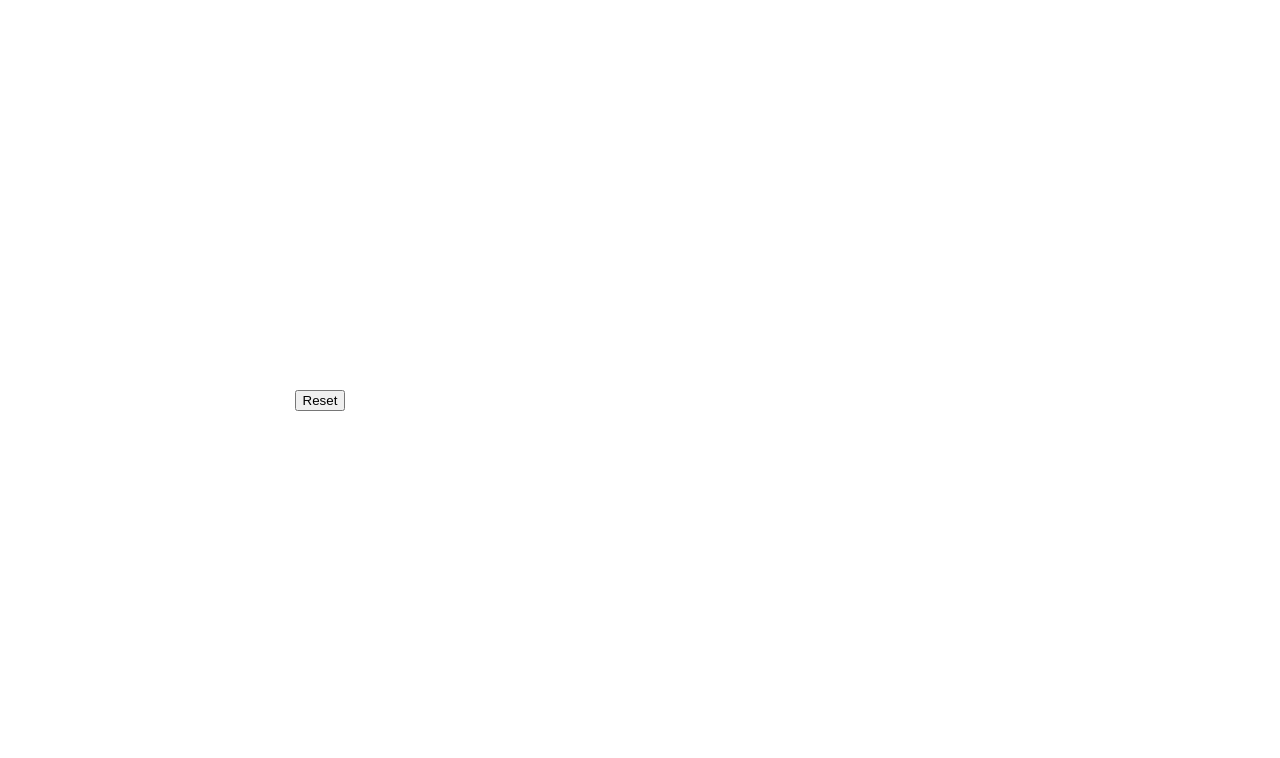
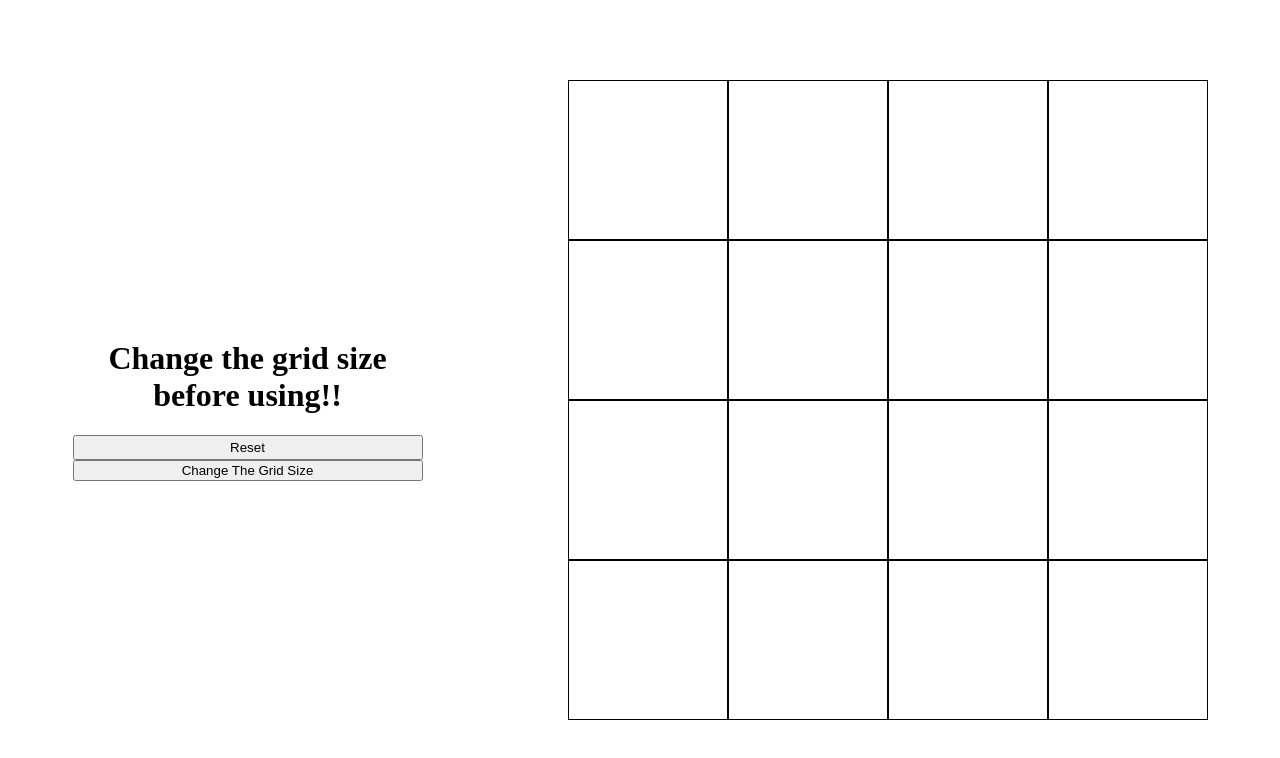
Before and after one commit to klhawker/Etch-a-Sketch, a plain HTML site: page index.html in a window 1280 px wide. Drawn offline with Linux system fonts and the light colour scheme.

Commit message:
basically finished

```diff
--- a/index.html
+++ b/index.html
@@ -9,7 +9,11 @@
     <title>Document</title>
 </head>
 <body>
-    <button onclick="reset()">Reset</button>
+    <div class="left-pane">
+        <h1>Change the grid size before using!!</h1>
+        <button class="reset" onclick="reset()">Reset</button>
+        <button onclick="changeGridSize()" class="change-size">Change The Grid Size</button>
+    </div>
     <div class="container"></div>
 </body>
 </html>
--- a/script.js
+++ b/script.js
@@ -5,18 +5,51 @@ for (let i = 0; i < 16; i++) {
 }
 
 const container = document.querySelector(".container");
-const grid = document.querySelectorAll(".grid");
 
-grid.forEach((item) => {
-    item.addEventListener('mouseover', changeColour)
-});
+function attachEventListeners() {
+    const grid = document.querySelectorAll(".grid");
+    grid.forEach((item) => {
+        item.addEventListener('mouseenter', changeColour)
+    });
+}
 
 function changeColour() {
     this.style.backgroundColor = 'blue';
 }
 
 function reset() {
-    grid.forEach((item) => {
+    document.querySelectorAll(".grid").forEach((item) => {
         item.style.backgroundColor = 'white';
     });
 }
+
+
+function generateGrid(number) {
+    for (let i = 0; i < number; i++) {
+        const grid_div = document.createElement("div");
+        grid_div.setAttribute('class', 'grid');
+        document.getElementsByClassName("container")[0].appendChild(grid_div);
+    }
+    return;
+}
+
+function changeGridSize() {
+    let input = prompt('Choose a grid size', '8');
+    if (input > 100) {
+        window.alert('Cant go above 100!')
+        return;
+    }else {
+        document.querySelectorAll(".grid").forEach((item) => {
+            item.remove();
+        });
+        generateGrid(input * input);
+        const grid_dimensions = `
+            width: ${1/input * 100}%;
+            height: ${1/input * 100}%;
+        `;
+        document.querySelectorAll(".grid").forEach((item) => {
+            item.style.cssText = grid_dimensions;
+        });
+        attachEventListeners();
+    }
+}
--- a/styles.css
+++ b/styles.css
@@ -1,9 +1,10 @@
 body {
     display: flex;
-    justify-content: center;
+    justify-content: space-around;
     align-items: center;
     height: 100vh;
     margin: 0;
+
 }
 
 .container {
@@ -18,4 +19,22 @@ body {
     width: 25%;
     height: 25%;
     box-sizing: border-box;
+    border: 1px solid black;
 }
+
+.reset{
+    width: 100%;
+    height: 25px;
+}
+
+.left-pane{
+    display: flex;
+    flex-direction: column;
+    justify-content: space-around;
+    align-content: space-around;
+    width: 350px;
+}
+
+h1{
+    text-align: center;
+}
```
